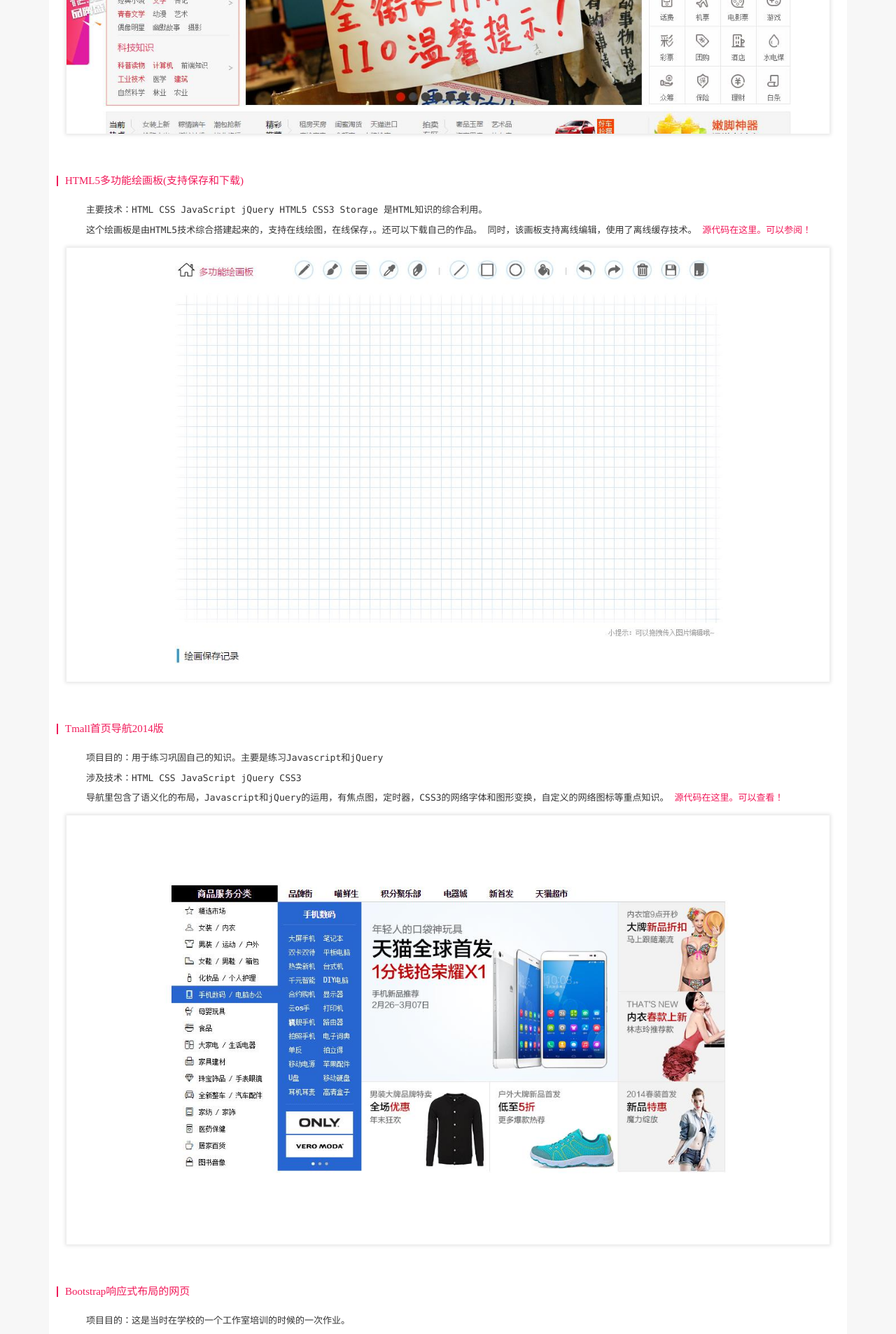
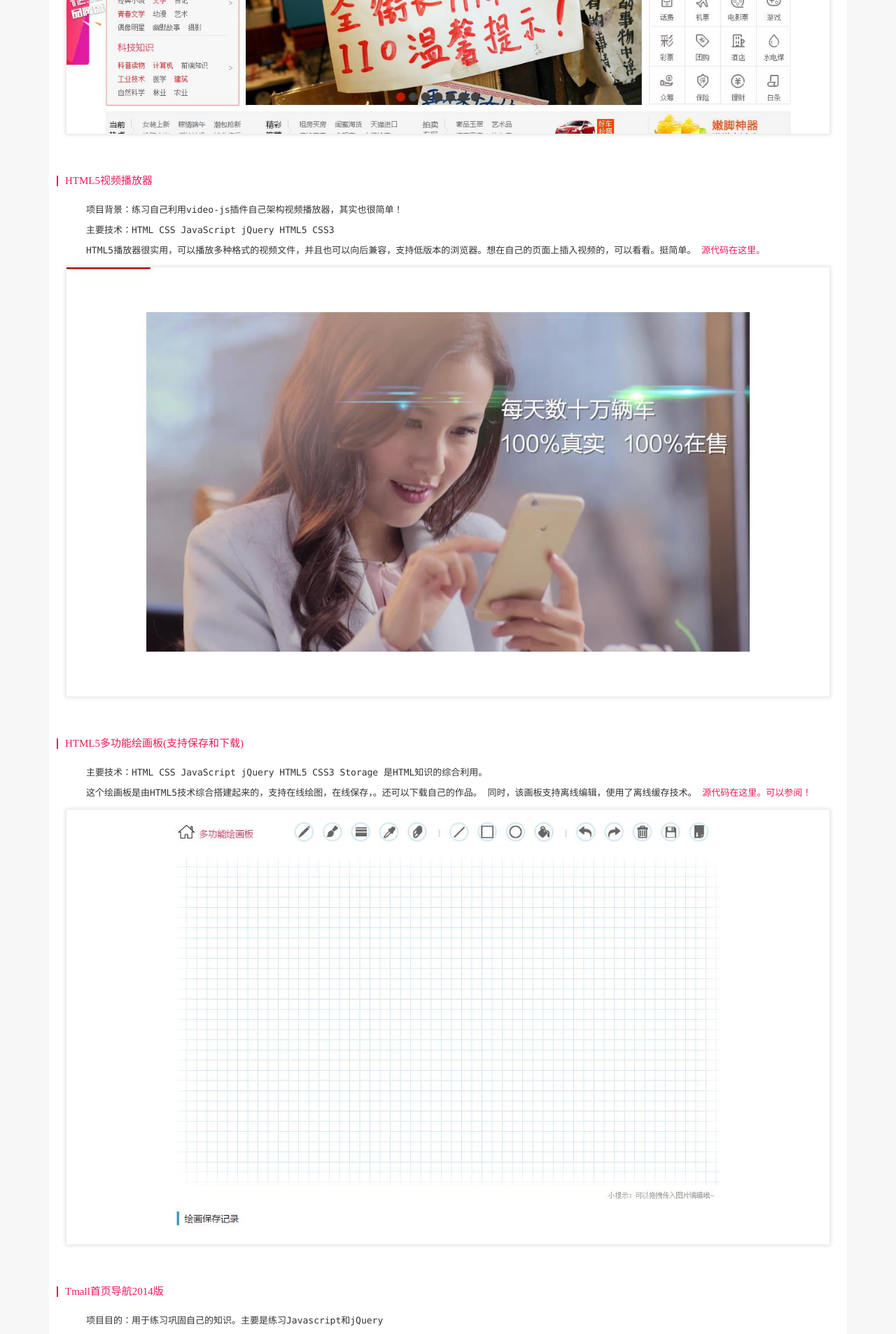
Before and after one commit to LittlewhiteChen/LittlewhiteChen.github.io, a Jekyll site: the page built from pages/1site.html, in a window 1280 px wide. Shown: the part 2188-4094 px from the top of the page at 70% size. Built offline with Jekyll 4.4.1, drawn with Linux system fonts in a browser that asks for light colours; nearby versions of some CDN libraries; comment, search, counter and statistics services are not loaded; a style sheet for code colours, icons or effects is not loaded.

Commit message:
增加项目

```diff
--- a/pages/1site.html
+++ b/pages/1site.html
@@ -46,6 +46,25 @@
             </div>
             <a href="http://littlewhitechen.github.io/E-commerce-site/html/index.html">
                 <img src="http://littlewhitechen.github.io/img/repo/time.jpg">
+            </a>
+        </li>
+        <!-- HTML5视频播放器 -->
+        <li>
+            <div class="head">
+                <a href="http://littlewhitechen.github.io/video/">
+                    HTML5视频播放器
+                </a>
+            </div>
+            <div class="description">
+                <p>项目背景：练习自己利用video-js插件自己架构视频播放器，其实也很简单！</p>
+                <p>主要技术：HTML CSS JavaScript jQuery HTML5 CSS3 </p>
+                <p>
+                    HTML5播放器很实用，可以播放多种格式的视频文件，并且也可以向后兼容，支持低版本的浏览器。想在自己的页面上插入视频的，可以看看。挺简单。
+                    <a href="https://github.com/LittlewhiteChen/video/">源代码在这里。</a>
+                </p>
+            </div>
+            <a href="http://littlewhitechen.github.io/video/">
+                <img src="http://littlewhitechen.github.io/img/repo/videoImg.jpg">
             </a>
         </li>
         <!-- HTMl5画板 -->
--- a/static/css/index.css
+++ b/static/css/index.css
@@ -384,12 +384,12 @@
     margin: 0 8px;
 }
 
-footer a[href="https://github.com/LittlewhiteChen"] {
+/*footer a[href="https://github.com/LittlewhiteChen"] {
     color: #EF3B5D;
-}
+}*/
 
 footer a[href="https://github.com/LittlewhiteChen"]:hover,
-footer a[href="https://github.com/Gaohaoyang"]:hover {
+footer a[href="http://jekyllthemes.org/"]:hover {
     text-decoration: underline;
     color: #EF3B5D;
 }
```
Also changed, not shown: img/repo/videoImg.jpg (added).
